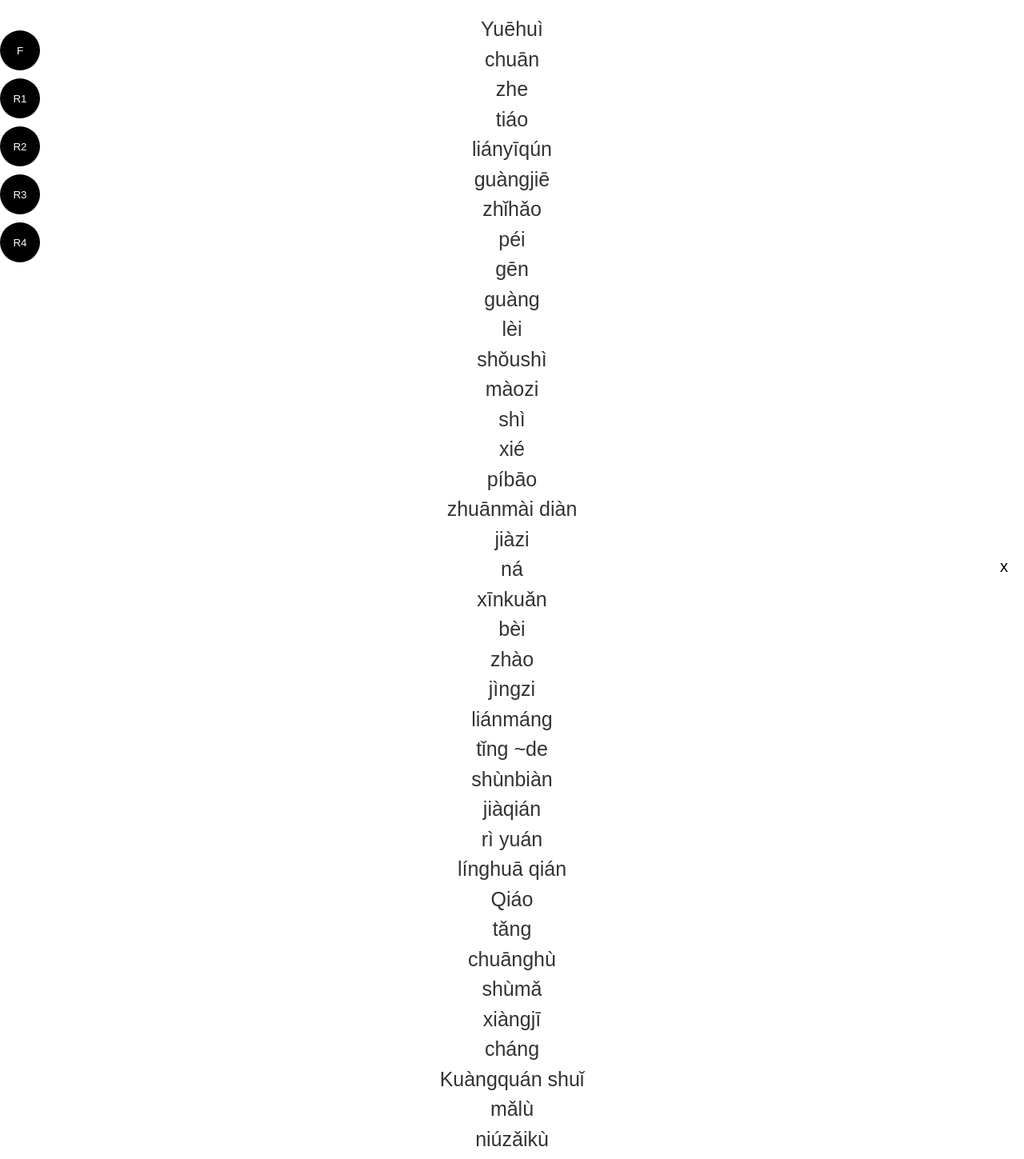
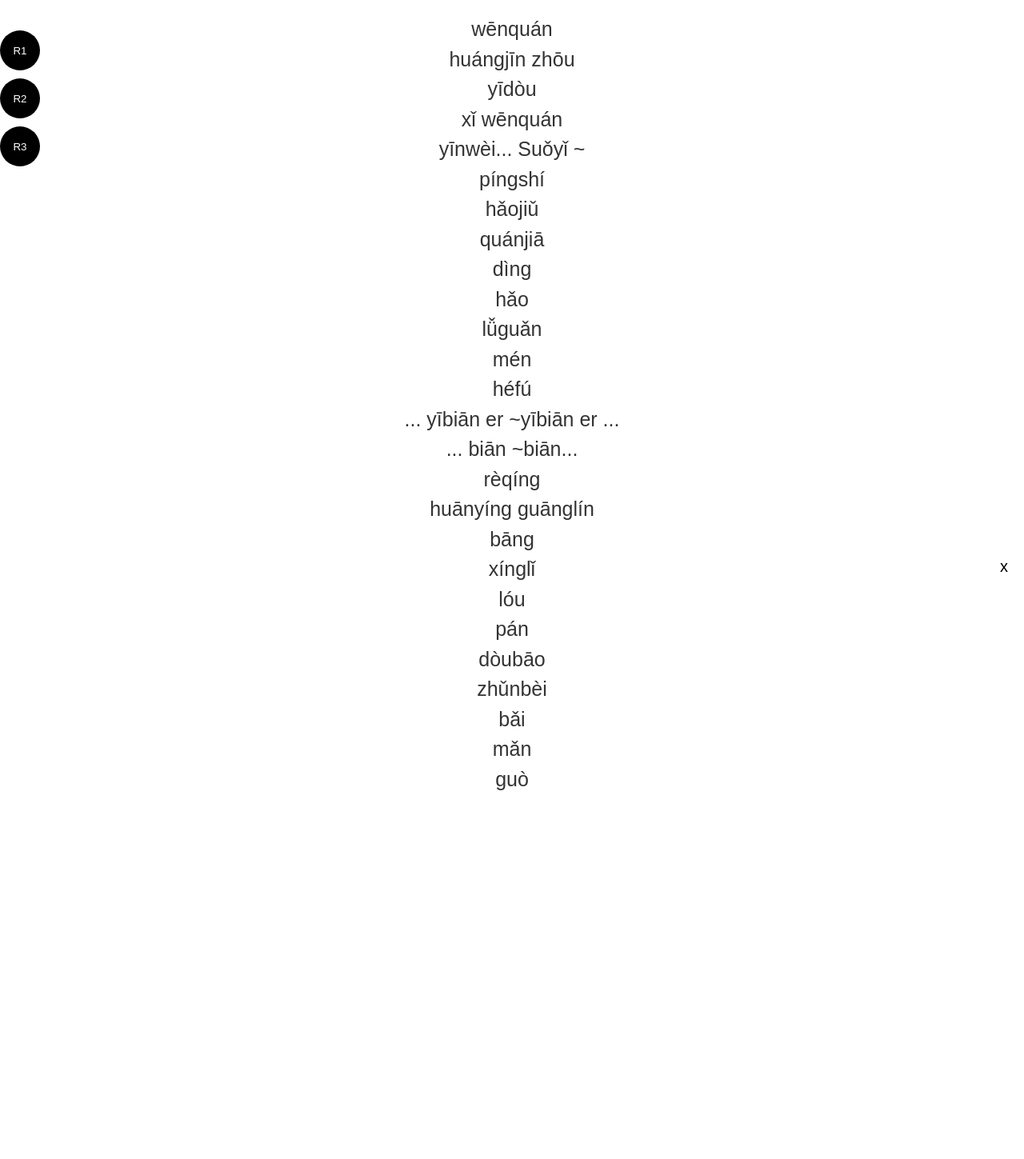
Before and after one commit to kandalog/next-chinese-word, a Next.js app: page / in a window 1280 px wide. Shown: the part 62-1511 px from the top of the page at 80% size. After the commit the page ends 1105 px from the top, so only its background shows below. Built offline with nearby package versions, Linux system fonts and the light colour scheme.

Commit message:
問題変更

```diff
--- a/assets/data/data.ts
+++ b/assets/data/data.ts
@@ -1,171 +1,115 @@
 export const pinyin = [
-  "Yuēhuì",
-  "chuān",
-  "zhe",
-  "tiáo",
-  "liányīqún",
-  "guàngjiē",
-  "zhǐhǎo",
-  "péi",
-  "gēn",
-  "guàng",
-  "lèi",
-  "shǒushì",
-  "màozi",
-  "shì",
-  "xié",
-  "píbāo",
-  "zhuānmài diàn",
-  "jiàzi",
-  "ná",
-  "xīnkuǎn",
-  "bèi",
-  "zhào",
-  "jìngzi",
-  "liánmáng",
-  "tǐng ~de",
-  "shùnbiàn",
-  "jiàqián",
-  "rì yuán",
-  "línghuā qián",
-  "Qiáo",
-  "tǎng",
-  "chuānghù",
-  "shùmǎ",
-  "xiàngjī",
-  "cháng",
-  "Kuàngquán shuǐ",
-  "mǎlù",
-  "niúzǎikù",
-  "zhàn",
-  "háizi",
+  "wēnquán",
+  "huángjīn zhōu",
+  "yīdòu",
+  "xǐ wēnquán",
+  "yīnwèi... Suǒyǐ ~",
+  "píngshí",
+  "hǎojiǔ",
+  "quánjiā",
+  "dìng",
+  "hǎo",
+  "lǚguǎn",
+  "mén",
+  "héfú",
+  "... yībiān er ~yībiān er ...",
+  "... biān ~biān...",
+  "rèqíng",
+  "huānyíng guānglín",
+  "bāng",
+  "xínglǐ",
+  "lóu",
+  "pán",
+  "dòubāo",
+  "zhǔnbèi",
+  "bǎi",
+  "mǎn",
+  "guò",
 ];
 
 export const en = [
-  "Yuehui",
-  "chuan",
-  "zhe",
-  "tiao",
-  "lianyiqun",
-  "guangjie",
-  "zhihao",
-  "pei",
-  "gen",
-  "guang",
-  "lei",
-  "shoushi",
-  "maozi",
-  "shi",
-  "xie",
-  "pibao",
-  "zhuamai dian",
-  "jiazi",
-  "na",
-  "xinkuan",
-  "bei",
-  "zhao",
-  "jingzi",
-  "lianmang",
-  "ting de",
-  "shunbian",
-  "jiaqian",
-  "ri yuan",
-  "linghua qian",
-  "Qiao",
-  "Tang",
-  "Chuanghu",
-  "Shuma",
-  "Xiangji",
-  "Chang",
-  "Kuangquan shui",
-  "malu",
-  "niuzaiku",
-  "zhan",
-  "haizi",
+  "wenquan",
+  "huangjin zhou",
+  "yidou",
+  "xi wenquan",
+  "yinwei... Suoyi ~",
+  "pingshi",
+  "haojiu",
+  "quanjia",
+  "ding",
+  "hao",
+  "lvguan",
+  "men",
+  "hefu",
+  "... yibian er ~yibian er ...",
+  "... bian ~bian...",
+  "reqing",
+  "huanying guanglin",
+  "bang",
+  "xingli",
+  "lou",
+  "pan",
+  "doubao",
+  "zhunbei",
+  "bai",
+  "man",
+  "guo",
 ];
 
 export const ch = [
-  "约会",
-  "穿",
-  "着",
-  "条",
-  "连衣裙",
-  "逛街",
-  "只好",
-  "陪",
-  "跟",
-  "逛",
-  "累",
-  "首饰",
-  "帽子",
-  "试",
-  "鞋",
-  "皮包",
-  "专卖店",
-  "架子",
-  "拿",
-  "新款",
-  "背",
-  "照",
-  "镜子",
-  "连忙",
-  "挺～的",
-  "顺便",
-  "价钱",
-  "日元",
-  "零花钱",
-  "桥",
-  "躺",
-  "窗户",
-  "数码",
-  "相机",
-  "尝",
-  "矿泉水",
-  "马路",
-  "牛仔裤",
-  "站",
-  "孩子",
+  "温泉",
+  "黄金周",
+  "伊豆",
+  "洗温泉",
+  "因为...所以~",
+  "平时",
+  "好久",
+  "全家",
+  "订",
+  "- 好(結果保護)",
+  "旅馆",
+  "门",
+  "和服",
+  "...一边儿～一边儿...",
+  "...边~边...",
+  "热情",
+  "欢迎光临",
+  "帮",
+  "行李",
+  "楼",
+  "盘",
+  "豆包",
+  "准备",
+  "摆",
+  "- 满(結果保護)",
+  "过",
 ];
 
 export const jp = [
-  "デートする",
-  "着る",
-  "~している",
-  "スカートやズボンを数える時に使う",
-  "ワンピース",
-  "街をぶらつく",
-  "〜せざるをえない",
-  "付き添う",
-  "後について行く",
-  "(店などを)見物する",
-  "疲れる",
-  "アクセサリー",
-  "帽子",
-  "試す",
-  "靴",
-  "鞄",
-  "専門店",
-  "棚",
-  "手に取る、手で持つ",
-  "新しいデザイン",
-  "肩にかける",
-  "写す",
-  "鏡",
-  "すぐに",
-  "なかなか〜だ",
-  "ついでに",
-  "値段",
-  "円",
-  "小遣い",
-  "橋",
-  "横たわる",
-  "窓",
-  "デジタル",
-  "カメラ",
-  "味見する",
-  "ミネラルウォーター",
-  "道・通り",
-  "ジーンズ",
-  "立つ",
-  "子供",
+  "温泉",
+  "ゴールデンウィーク",
+  "伊豆",
+  "温泉に入る",
+  "~なので...",
+  "普段",
+  "長いこと",
+  "家族全員",
+  "予約する",
+  "ちゃんとできている (結果保護)",
+  "旅館",
+  "門",
+  "和服",
+  "~しながら...する",
+  "~しながら...する",
+  "親切である、心がこもっている",
+  "いらっしゃいませ",
+  "手伝う、助ける",
+  "荷物",
+  "階",
+  "~皿",
+  "あんまん (小豆包は温泉まんじゅう)",
+  "用意する",
+  "並べる",
+  "いっぱいである(結果保護)",
+  "過ごす",
 ];
--- a/assets/data/remind.ts
+++ /dev/null
@@ -1,7 +0,0 @@
-export const pinyin0 = ["zuo huǒchē", "Shuǐ"];
-
-export const en0 = ["zuo huoche", "shui"];
-
-export const ch0 = ["坐火车", "水"];
-
-export const jp0 = ["電車に乗る", "水"];
--- a/assets/question.ts
+++ b/assets/question.ts
@@ -1,4 +1,3 @@
-import { pinyin0, ch0, jp0, en0 } from "./data/remind";
 import { pinyin_road, ch_road, jp_road, en_road } from "./data/road";
 import { pinyin_road2, ch_road2, jp_road2, en_road2 } from "./data/road2";
 import { pinyin_road3, ch_road3, jp_road3, en_road3 } from "./data/road3";
@@ -14,18 +13,16 @@ type questionType = {
   en?: string;
 };
 
-export const remindQuestion: questionType[] = [];
+export const questions: questionType[] = [];
+export const questions2: questionType[] = [];
 
 export const roadQuestions: questionType[] = [];
 export const roadQuestions2: questionType[] = [];
 export const roadQuestions3: questionType[] = [];
 export const roadQuestions4: questionType[] = [];
 
-export const questions: questionType[] = [];
-export const questions2: questionType[] = [];
-
-for (let i = 0; i < pinyin0.length; i++) {
-  remindQuestion.push({ jp: jp0[i], ch: ch0[i], pi: pinyin0[i], en: en0[i] });
+for (let i = 0; i < pinyin.length; i++) {
+  questions.push({ jp: jp[i], ch: ch[i], pi: pinyin[i], en: en[i] });
 }
 
 // road
@@ -62,10 +59,6 @@ for (let i = 0; i < pinyin_road4.length; i++) {
   });
 }
 
-for (let i = 0; i < pinyin.length; i++) {
-  questions.push({ jp: jp[i], ch: ch[i], pi: pinyin[i], en: en[i] });
-}
-
 for (let i = 0; i < pinyin2.length; i++) {
   questions2.push({ jp: jp2[i], ch: ch2[i], pi: pinyin2[i], en: en2[i] });
 }
--- a/hooks/useQuestion.tsx
+++ b/hooks/useQuestion.tsx
@@ -1,6 +1,5 @@
 import {
   questions as materialQuestion,
-  remindQuestion,
   roadQuestions,
 } from "@/assets/question";
 import { useState } from "react";
@@ -61,11 +60,6 @@ export const useQuestion = () => {
     setQuestions(materialQuestion);
   };
 
-  // 復習モード
-  function changeToRemind() {
-    setQuestions(remindQuestion);
-  }
-
   // 中国語への道
   function changeToroad() {
     setQuestions(roadQuestions);
@@ -79,7 +73,6 @@ export const useQuestion = () => {
     shuffleButton,
     reverseQuestion,
     pin,
-    changeToRemind,
     reset,
     changeToroad,
   };
--- a/pages/index.tsx
+++ b/pages/index.tsx
@@ -18,7 +18,6 @@ export default function Home() {
     reverseQuestion,
     pin,
     reset,
-    changeToRemind,
     setQuestions,
     changeToroad,
   } = useQuestion();
@@ -51,7 +50,6 @@ export default function Home() {
 
       <div className={styled.inner}>
         {/* changeボタン */}
-        <Button text="F" name={"remind"} onClick={changeToRemind} />
         <Button text="R1" name={"road"} onClick={changeToroad} />
         <Button
           text="R2"
@@ -63,11 +61,11 @@ export default function Home() {
           name={"road3"}
           onClick={() => setQuestions(roadQuestions3)}
         />
-        <Button
+        {/* <Button
           text="R4"
           name={"road4"}
           onClick={() => setQuestions(roadQuestions4)}
-        />
+        /> */}
         {questions.map((question) => (
           <div key={question.pi} className={styled.question}>
             <p onClick={(e) => handleOnClick(e)}>{question.pi}</p>
--- a/styles/Home.module.scss
+++ b/styles/Home.module.scss
@@ -68,32 +68,26 @@
   }
 }
 
-.remind {
+.road {
   position: absolute;
   top: 100px;
   left: 0;
 }
 
-.road {
+.road2 {
   position: absolute;
   top: 160px;
   left: 0;
 }
 
-.road2 {
+.road3 {
   position: absolute;
   top: 220px;
   left: 0;
 }
 
-.road3 {
-  position: absolute;
-  top: 280px;
-  left: 0;
-}
-
-.road4 {
-  position: absolute;
-  top: 340px;
-  left: 0;
-}
+// .road4 {
+//   position: absolute;
+//   top: 280px;
+//   left: 0;
+// }
```
